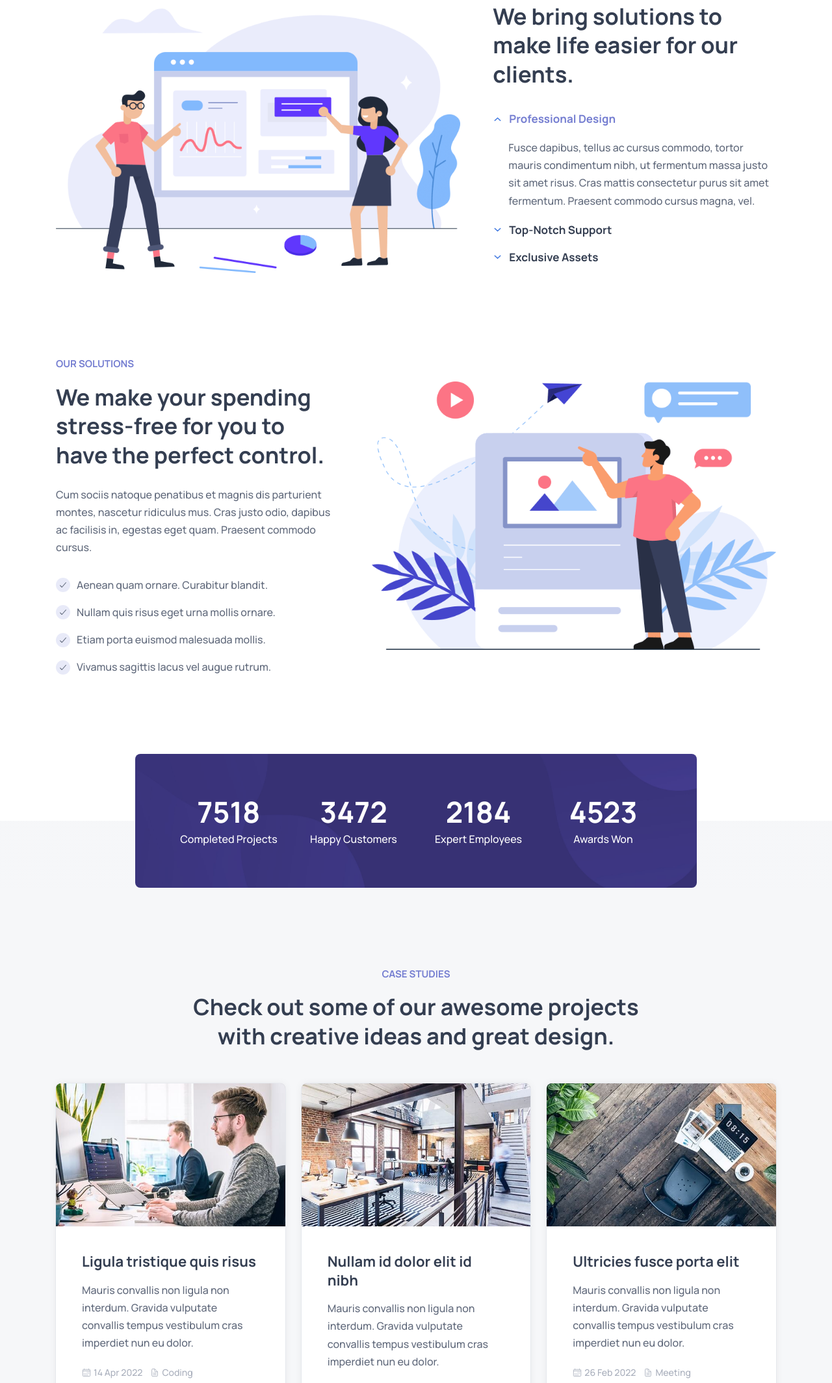
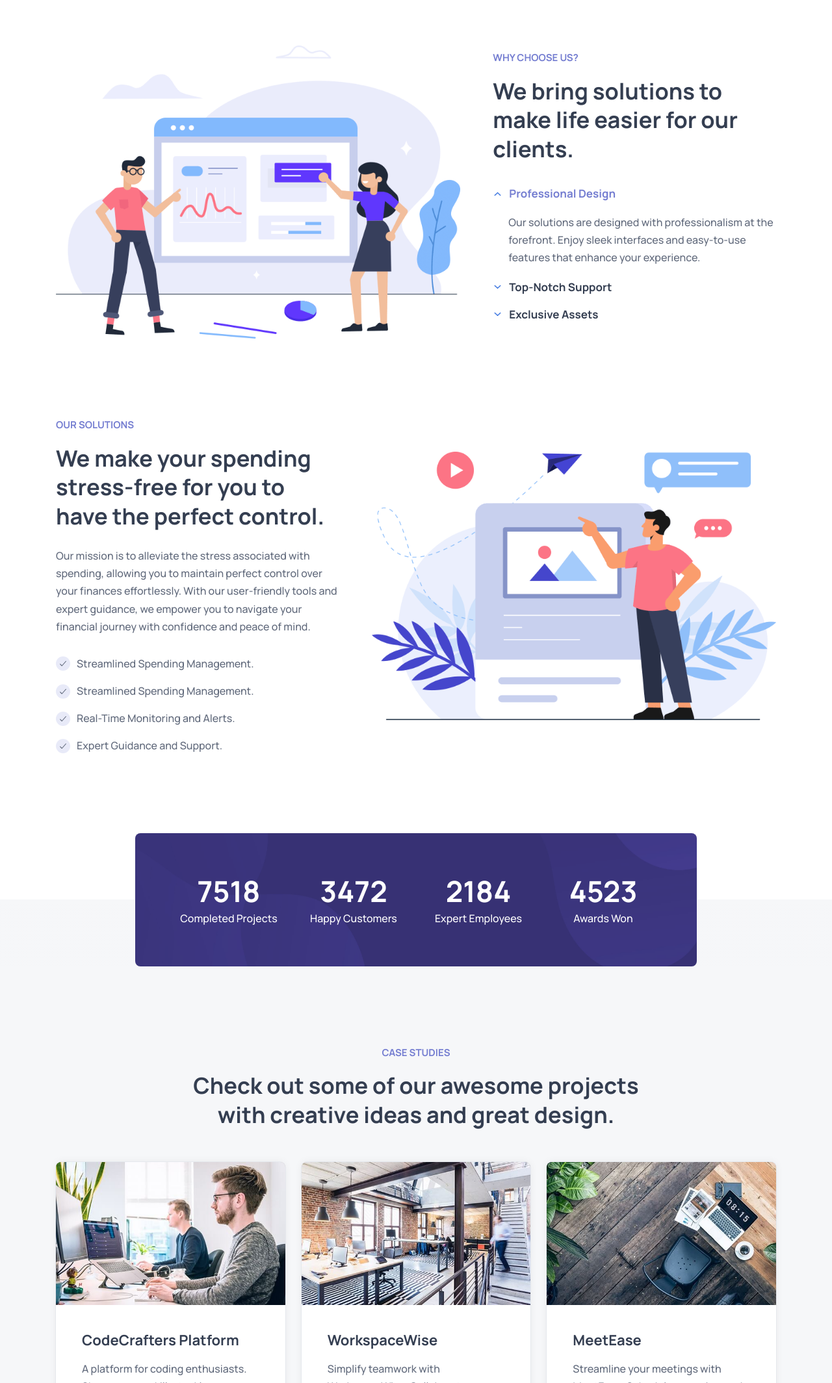
Before and after one commit to abd-alluh/Agency, a plain HTML site: page index.html in a window 1280 px wide. Shown: the part 1555-3683 px from the top of the page at 65% size. Drawn offline with nearby package versions, Linux system fonts and the light colour scheme; a script that the page names is missing.

Commit message:
Add files via upload

```diff
--- a/index.html
+++ b/index.html
@@ -315,8 +315,9 @@
                   <h3 class="h4 card-title">24/7 Support</h3>
 
                   <p class="card-text">
-                    Nulla vitae elit libero, a pharetra augue. Donec id elit non
-                    mi porta gravida at eget metus cras justo.
+                    The company offers customer support 24 hours a day, 7 days a
+                    week. You could also mention the different ways customers
+                    can get support, such as through live chat, email, or phone
                   </p>
 
                   <a href="#" class="btn-text">
@@ -342,8 +343,9 @@
                   <h3 class="h4 card-title">Secure Payments</h3>
 
                   <p class="card-text">
-                    Nulla vitae elit libero, a pharetra augue. Donec id elit non
-                    mi porta gravida at eget metus cras justo.
+                    The company uses secure payments to protect customer
+                    information. You could also mention the payment methods that
+                    the company accepts.
                   </p>
 
                   <a href="#" class="btn-text">
@@ -369,8 +371,9 @@
                   <h3 class="h4 card-title">Daily Updates</h3>
 
                   <p class="card-text">
-                    Nulla vitae elit libero, a pharetra augue. Donec id elit non
-                    mi porta gravida at eget metus cras justo.
+                    The company provides daily updates to its products or
+                    services. You could also mention the benefits of these
+                    updates, such as new features or bug fixes.
                   </p>
 
                   <a href="#" class="btn-text">
@@ -396,8 +399,9 @@
                   <h3 class="h4 card-title">Market Research</h3>
 
                   <p class="card-text">
-                    Nulla vitae elit libero, a pharetra augue. Donec id elit non
-                    mi porta gravida at eget metus cras justo.
+                    The company conducts market research to stay up-to-date on
+                    industry trends. You could also mention how the company uses
+                    this research to improve its products or services.
                   </p>
 
                   <a href="#" class="btn-text">
@@ -454,10 +458,9 @@
                     </h3>
 
                     <p class="accordion-content">
-                      Fusce dapibus, tellus ac cursus commodo, tortor mauris
-                      condimentum nibh, ut fermentum massa justo sit amet risus.
-                      Cras mattis consectetur purus sit amet fermentum. Praesent
-                      commodo cursus magna, vel.
+                      Our solutions are designed with professionalism at the
+                      forefront. Enjoy sleek interfaces and easy-to-use features
+                      that enhance your experience.
                     </p>
                   </div>
                 </li>
@@ -477,10 +480,9 @@
                     </h3>
 
                     <p class="accordion-content">
-                      Fusce dapibus, tellus ac cursus commodo, tortor mauris
-                      condimentum nibh, ut fermentum massa justo sit amet risus.
-                      Cras mattis consectetur purus sit amet fermentum. Praesent
-                      commodo cursus magna, vel.
+                      Count on us for exceptional support whenever you need it.
+                      Our dedicated team is here 24/7 to assist you with any
+                      questions or concerns.
                     </p>
                   </div>
                 </li>
@@ -500,10 +502,9 @@
                     </h3>
 
                     <p class="accordion-content">
-                      Fusce dapibus, tellus ac cursus commodo, tortor mauris
-                      condimentum nibh, ut fermentum massa justo sit amet risus.
-                      Cras mattis consectetur purus sit amet fermentum. Praesent
-                      commodo cursus magna, vel.
+                      Access unique resources that give you an edge. Explore
+                      premium investment opportunities and specialized tools
+                      tailored to your needs.
                     </p>
                   </div>
                 </li>
@@ -538,9 +539,11 @@
               </h2>
 
               <p class="section-text">
-                Cum sociis natoque penatibus et magnis dis parturient montes,
-                nascetur ridiculus mus. Cras justo odio, dapibus ac facilisis
-                in, egestas eget quam. Praesent commodo cursus.
+                Our mission is to alleviate the stress associated with spending,
+                allowing you to maintain perfect control over your finances
+                effortlessly. With our user-friendly tools and expert guidance,
+                we empower you to navigate your financial journey with
+                confidence and peace of mind.
               </p>
 
               <ul class="feature-list">
@@ -550,9 +553,7 @@
                       <ion-icon name="checkmark" aria-hidden="true"></ion-icon>
                     </div>
 
-                    <span class="span">
-                      Aenean quam ornare. Curabitur blandit.
-                    </span>
+                    <span class="span">Streamlined Spending Management. </span>
                   </div>
                 </li>
 
@@ -562,9 +563,7 @@
                       <ion-icon name="checkmark" aria-hidden="true"></ion-icon>
                     </div>
 
-                    <span class="span">
-                      Nullam quis risus eget urna mollis ornare.
-                    </span>
+                    <span class="span"> Streamlined Spending Management. </span>
                   </div>
                 </li>
 
@@ -574,9 +573,7 @@
                       <ion-icon name="checkmark" aria-hidden="true"></ion-icon>
                     </div>
 
-                    <span class="span">
-                      Etiam porta euismod malesuada mollis.
-                    </span>
+                    <span class="span"> Real-Time Monitoring and Alerts. </span>
                   </div>
                 </li>
 
@@ -586,9 +583,7 @@
                       <ion-icon name="checkmark" aria-hidden="true"></ion-icon>
                     </div>
 
-                    <span class="span">
-                      Vivamus sagittis lacus vel augue rutrum.
-                    </span>
+                    <span class="span"> Expert Guidance and Support. </span>
                   </div>
                 </li>
               </ul>
@@ -670,22 +665,20 @@
                       width="560"
                       height="350"
                       loading="lazy"
-                      alt="Ligula tristique quis risus"
+                      alt="CodeCrafters Platform"
                       class="img-cover"
                     />
                   </figure>
 
                   <div class="card-content">
                     <h3 class="h3">
-                      <a href="#" class="card-title"
-                        >Ligula tristique quis risus</a
-                      >
+                      <a href="#" class="card-title">CodeCrafters Platform</a>
                     </h3>
 
                     <p class="card-text">
-                      Mauris convallis non ligula non interdum. Gravida
-                      vulputate convallis tempus vestibulum cras imperdiet nun
-                      eu dolor.
+                      A platform for coding enthusiasts. Sharpen your skills,
+                      tackle challenges, and connect with fellow developers in a
+                      supportive community environment.
                     </p>
 
                     <ul class="card-meta-list">
@@ -724,22 +717,20 @@
                       width="560"
                       height="350"
                       loading="lazy"
-                      alt="Nullam id dolor elit id nibh"
+                      alt="WorkspaceWise"
                       class="img-cover"
                     />
                   </figure>
 
                   <div class="card-content">
                     <h3 class="h3">
-                      <a href="#" class="card-title"
-                        >Nullam id dolor elit id nibh</a
-                      >
+                      <a href="#" class="card-title">WorkspaceWise</a>
                     </h3>
 
                     <p class="card-text">
-                      Mauris convallis non ligula non interdum. Gravida
-                      vulputate convallis tempus vestibulum cras imperdiet nun
-                      eu dolor.
+                      Simplify teamwork with WorkspaceWise. Collaborate
+                      seamlessly, manage tasks, and track progress all in one
+                      centralized hub for enhanced productivity.
                     </p>
 
                     <ul class="card-meta-list">
@@ -778,22 +769,20 @@
                       width="560"
                       height="350"
                       loading="lazy"
-                      alt="Ultricies fusce porta elit"
+                      alt="MeetEase"
                       class="img-cover"
                     />
                   </figure>
 
                   <div class="card-content">
                     <h3 class="h3">
-                      <a href="#" class="card-title"
-                        >Ultricies fusce porta elit</a
-                      >
+                      <a href="#" class="card-title">MeetEase</a>
                     </h3>
 
                     <p class="card-text">
-                      Mauris convallis non ligula non interdum. Gravida
-                      vulputate convallis tempus vestibulum cras imperdiet nun
-                      eu dolor.
+                      Streamline your meetings with MeetEase. Schedule,
+                      organize, and conduct meetings effortlessly with
+                      integrated tools for smooth communication and follow-up.
                     </p>
 
                     <ul class="card-meta-list">
```
